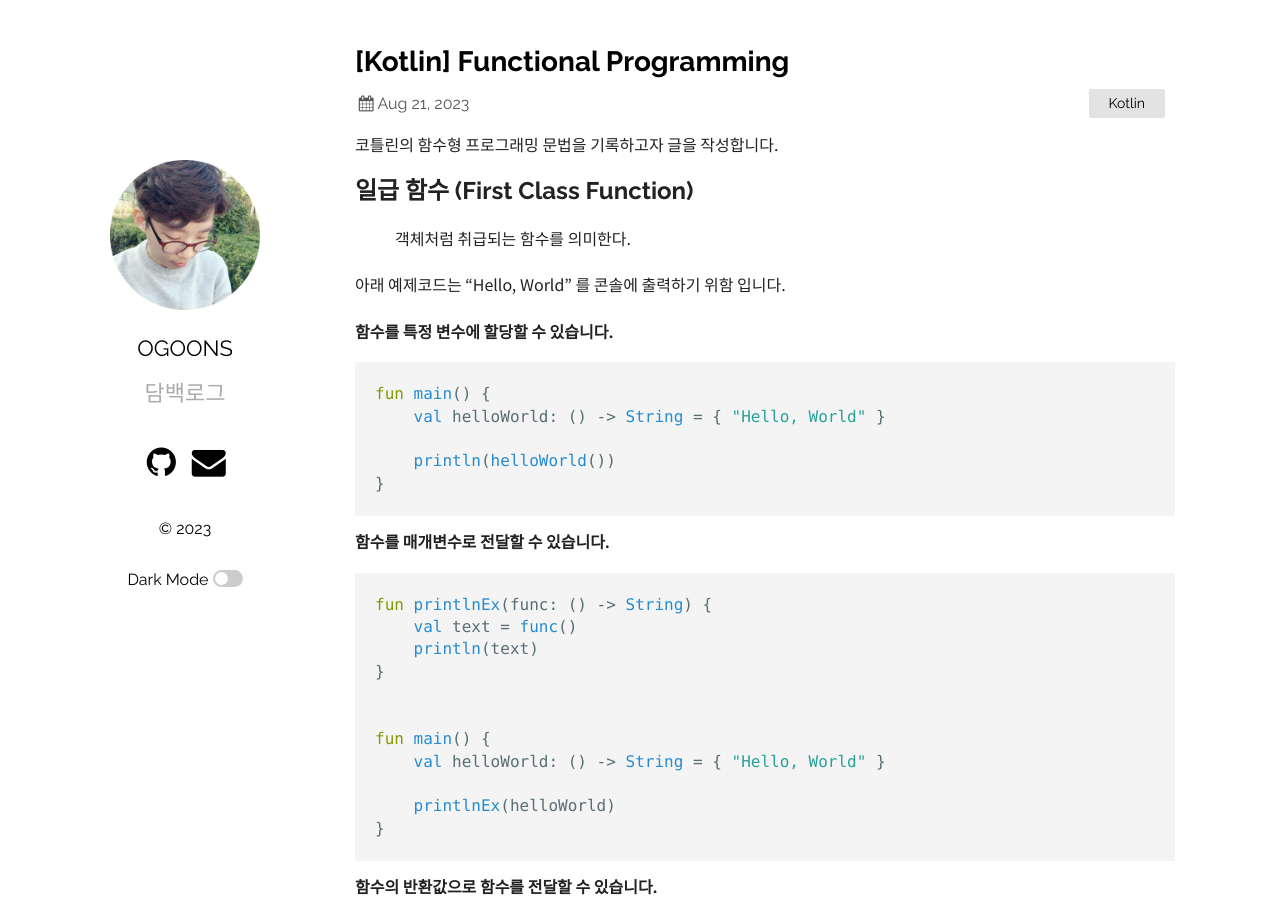
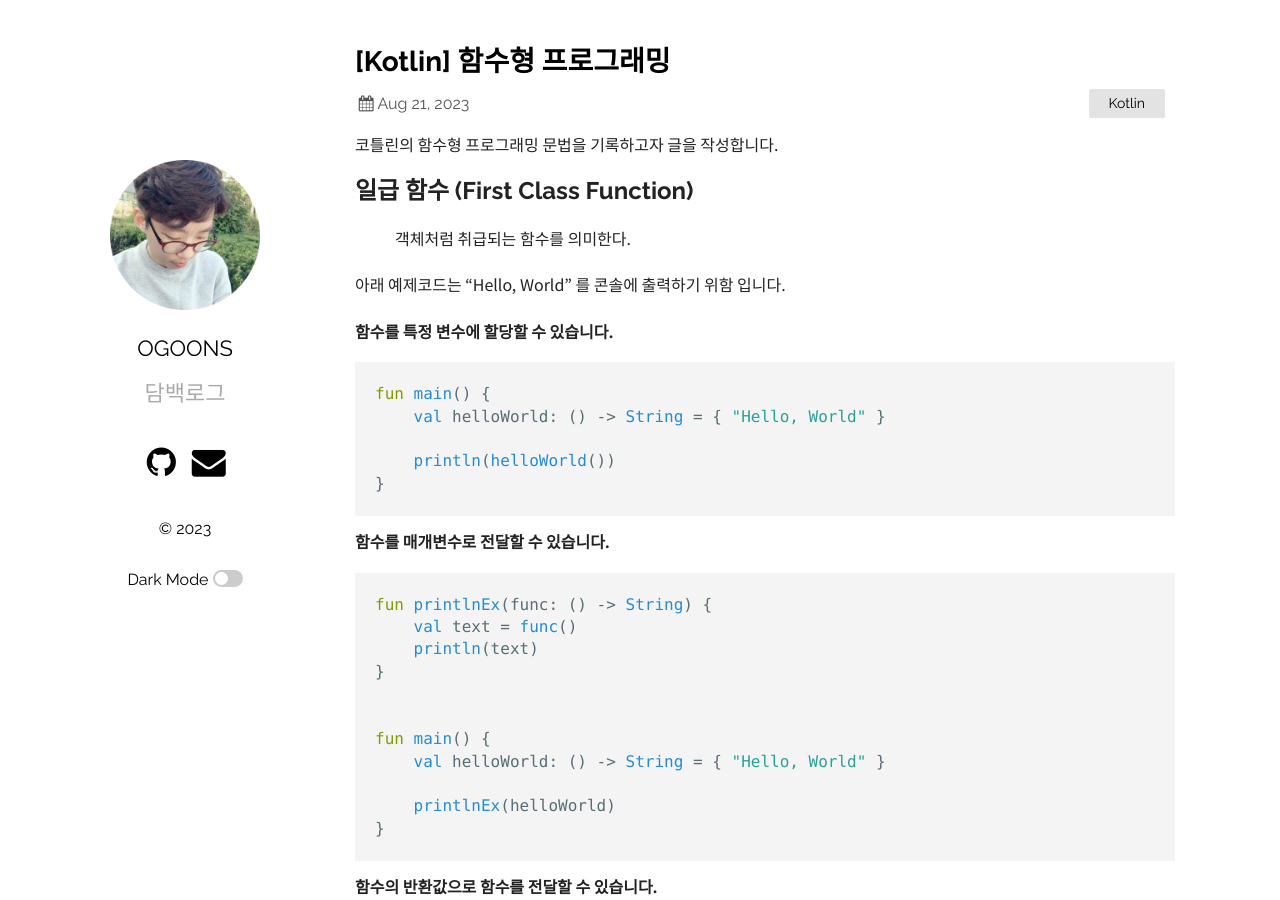
Before and after one commit to ogoons/ogoons.github.io, a Jekyll site: the page built from _posts/2023-08-21-functional-programming.md, in a window 1280 px wide and 900 px high. Built offline with Jekyll 4.4.1, drawn with Linux system fonts in a browser that asks for light colours; comment, search, counter and statistics services are not loaded.

Commit message:
Update post

```diff
--- a/_posts/2023-08-21-functional-programming.md
+++ b/_posts/2023-08-21-functional-programming.md
@@ -1,6 +1,6 @@
 ---
 layout: post
-title: "[Kotlin] Functional Programming"
+title: "[Kotlin] 함수형 프로그래밍"
 categories: Kotlin
 ---
 
```
